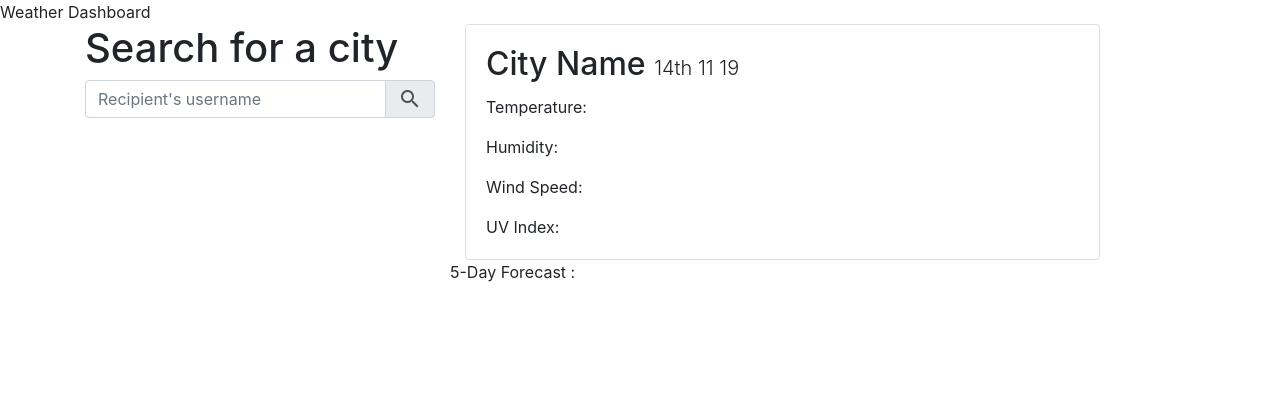
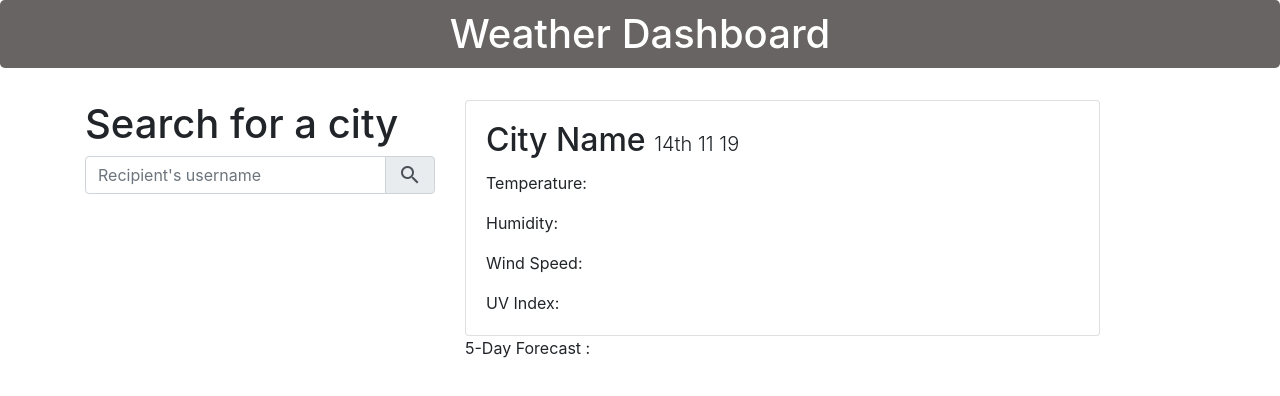
Before and after one commit to devintian/week6homework, a plain HTML site: page index.html in a window 1280 px wide. Drawn offline with nearby package versions, Linux system fonts and the light colour scheme.

Commit message:
draft html

```diff
--- a/index.html
+++ b/index.html
@@ -9,11 +9,12 @@
     <link rel="stylesheet" href="https://stackpath.bootstrapcdn.com/bootstrap/4.3.1/css/bootstrap.min.css"
         integrity="sha384-ggOyR0iXCbMQv3Xipma34MD+dH/1fQ784/j6cY/iJTQUOhcWr7x9JvoRxT2MZw1T" crossorigin="anonymous">
     <link href="https://fonts.googleapis.com/icon?family=Material+Icons" rel="stylesheet">
+    <link rel="stylesheet" href="script.css"/>
 </head>
 
 <body>
-    <div class="head">
-        Weather Dashboard
+    <div class="jumbotron">
+        <h1 class="display-8 text-center dash">Weather Dashboard</h1>
     </div>
     <div class="container">
         <div class="row">
@@ -35,7 +36,6 @@
                 </ul>
             </div>
             <div class="col-7">
-                <!-- <div class="row"> -->
                 <div class="card">
                     <div class="card-body">
                         <h2 class="card-title">City Name  <span id="currentDay" class="lead"></span></h2>
@@ -46,9 +46,8 @@
                     </div>
                 </div>
 
-                <!-- </div> -->
                 <div class="row">
-                    <div id="forecast">
+                    <div class="col" id="forecast">
                         <div>
                             5-Day Forecast :
                         </div>
--- a/script.css
+++ b/script.css
@@ -0,0 +1,9 @@
+.jumbotron{
+    padding: 10px;
+    background-color: rgb(104, 100, 100);
+}
+
+.dash{
+    color: white;
+    margin: 0px;
+}
```
Lines whose indentation alone changed are shown as unchanged.
